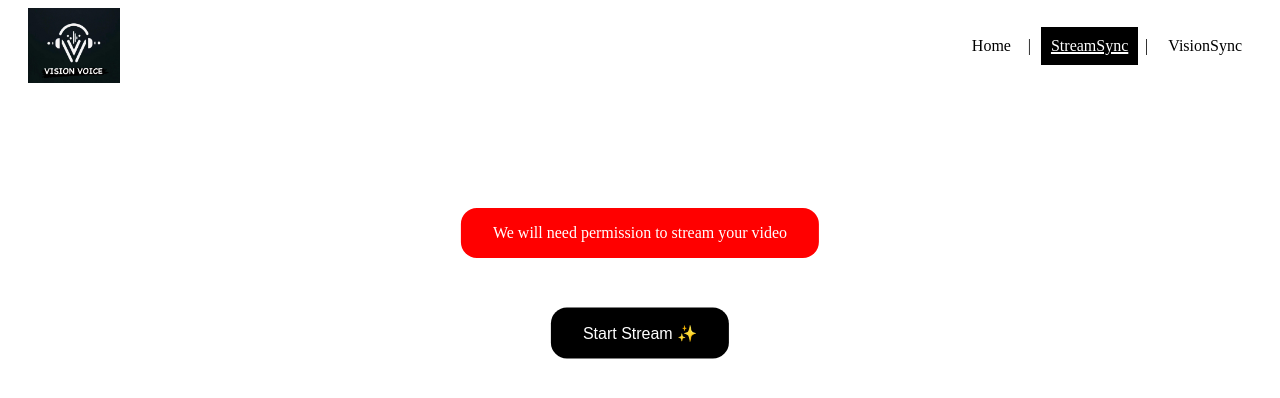
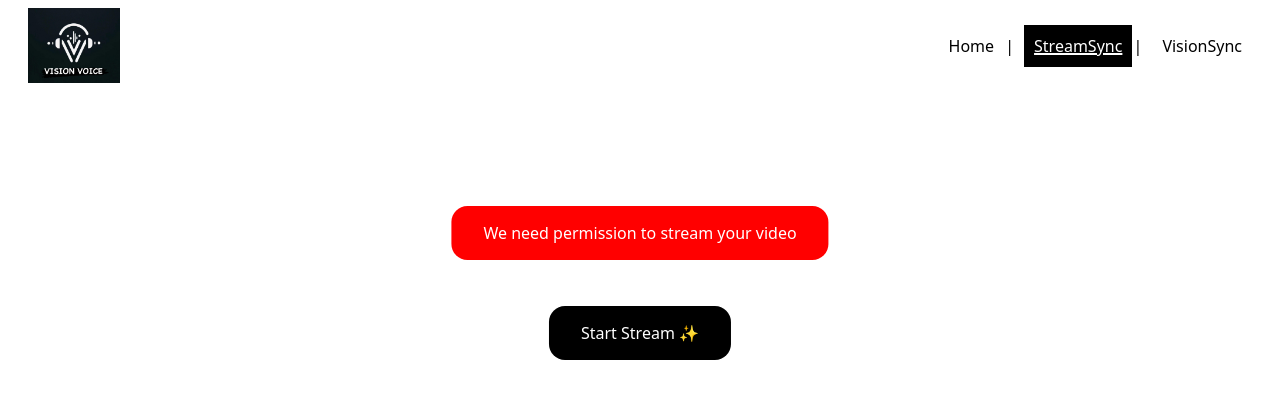
Before and after one commit to ShimantoBhowmik/VisionVoice, an Angular app in the folder frontend/: page /streamsync in a window 1280 px wide. Shown: the top 398 px of the page. Built offline with nearby package versions, Linux system fonts and the light colour scheme.

Commit message:
minor changes

```diff
--- a/frontend/src/app/home/home.component.scss
+++ b/frontend/src/app/home/home.component.scss
@@ -138,3 +138,12 @@ hr {
   background-color: rgba(128, 128, 128, 0.5);
   border: none;
 }
+
+a {
+  color: black;
+  text-decoration: none;
+
+  &:hover {
+    text-decoration: underline;
+  }
+}
--- a/frontend/src/app/streamsync/streamsync.component.html
+++ b/frontend/src/app/streamsync/streamsync.component.html
@@ -2,7 +2,7 @@
   <div class="permission">
     <video id="video"></video>
     <p class="label" *ngIf="!permissionGranted">
-      We will need permission to stream your video
+      We need permission to stream your video
     </p>
     <button
       id="button"
--- a/frontend/src/styles.scss
+++ b/frontend/src/styles.scss
@@ -1 +1,7 @@
 /* You can add global styles to this file, and also import other style files */
+
+* {
+  font-family: system-ui, -apple-system, "Segoe UI", Roboto, "Helvetica Neue",
+    "Noto Sans", "Liberation Sans", Arial, sans-serif, "Apple Color Emoji",
+    "Segoe UI Emoji", "Segoe UI Symbol", "Noto Color Emoji";
+}
```
